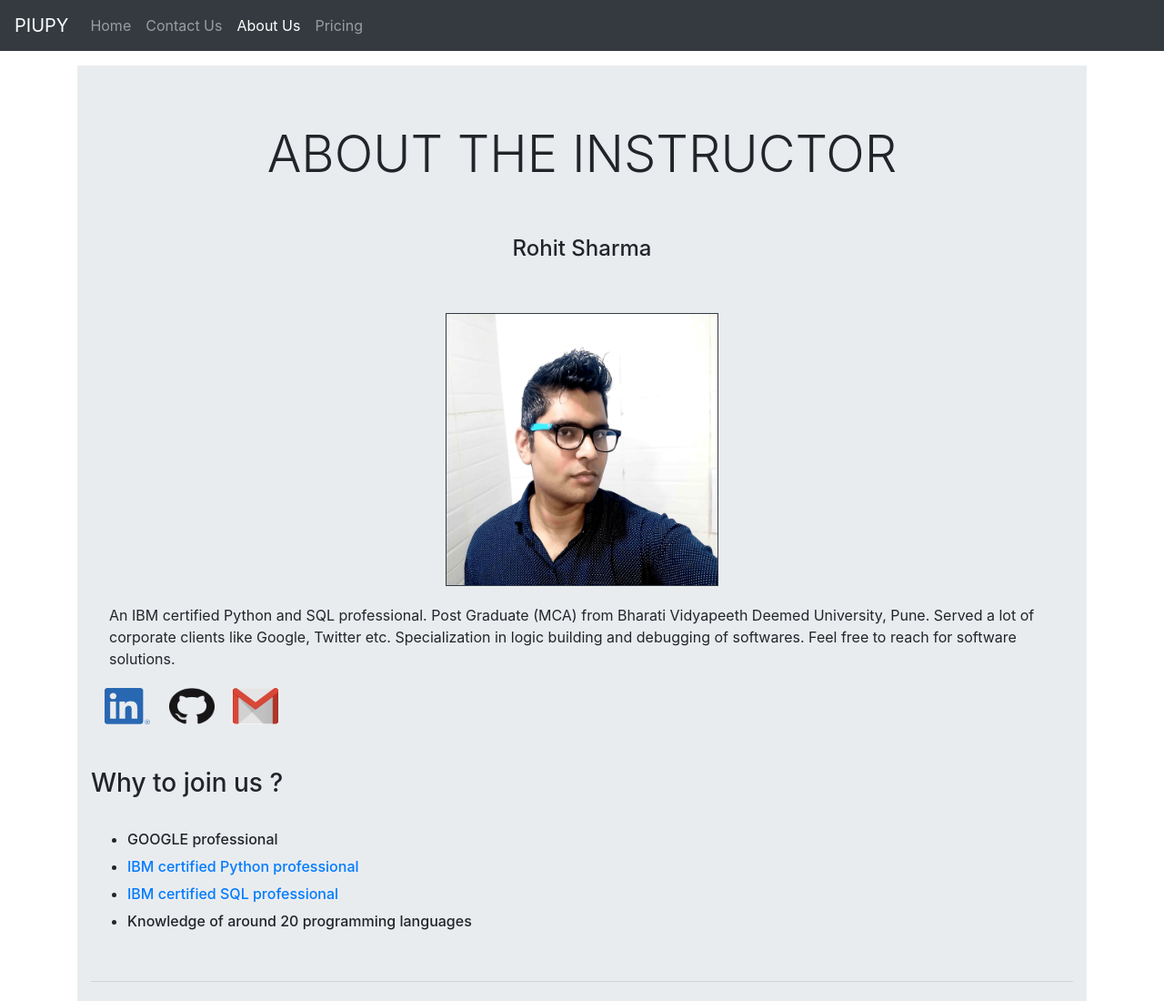
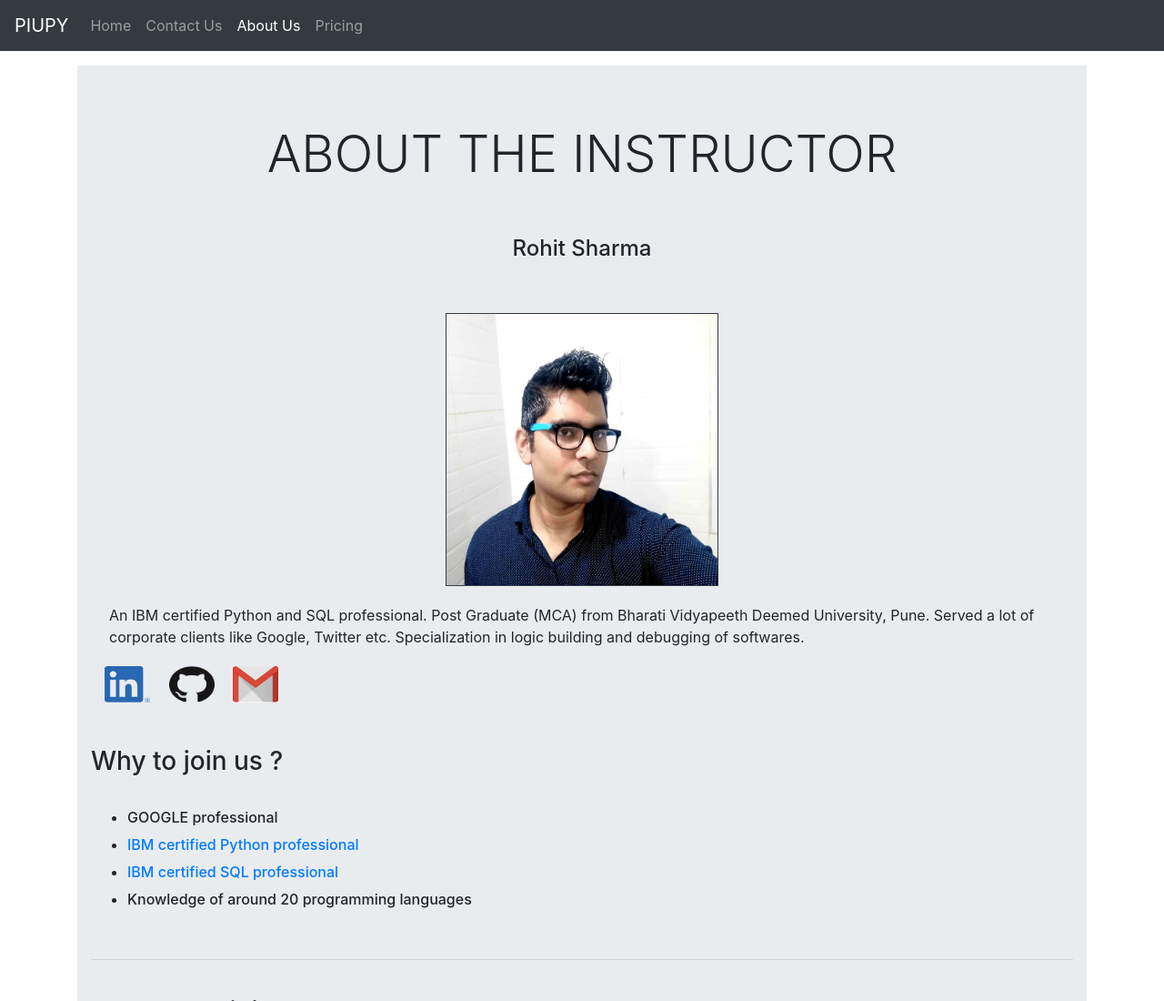
Before and after one commit to piupy/site, a plain HTML site: page about.html in a window 1280 px wide. Shown: the top 1100 px of the page at 91% size. Drawn offline with nearby package versions, Linux system fonts and the light colour scheme.

Commit message:
changed about

```diff
--- a/about.html
+++ b/about.html
@@ -57,7 +57,7 @@
 </div>
 
 <div class="card-body">
-<p class="card-text">An IBM certified Python and SQL professional. Post Graduate (MCA) from Bharati Vidyapeeth Deemed University, Pune. Served a lot of corporate clients like Google, Twitter etc. Specialization in logic building and debugging of softwares. Feel free to reach for software solutions.</p>
+<p class="card-text">An IBM certified Python and SQL professional. Post Graduate (MCA) from Bharati Vidyapeeth Deemed University, Pune. Served a lot of corporate clients like Google, Twitter etc. Specialization in logic building and debugging of softwares.</p>
 </div>
 
 <div class="container">
```
